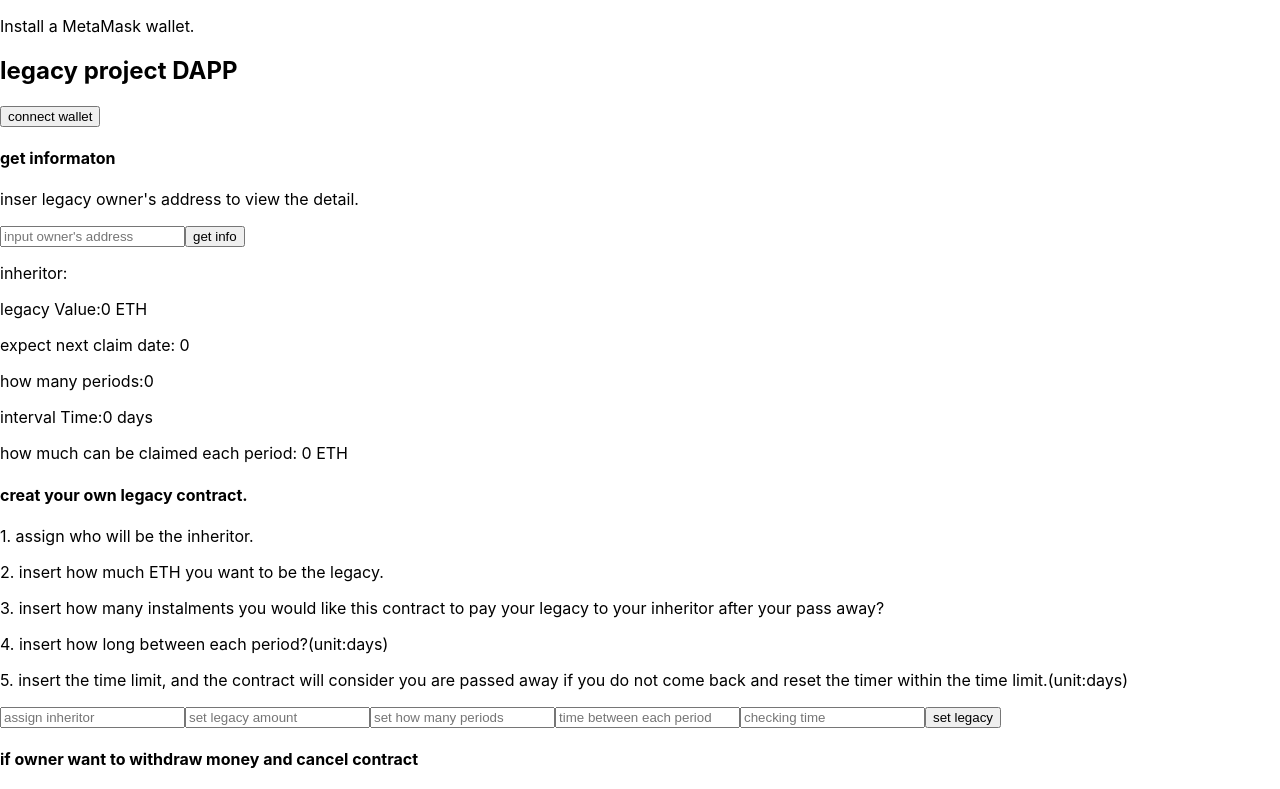
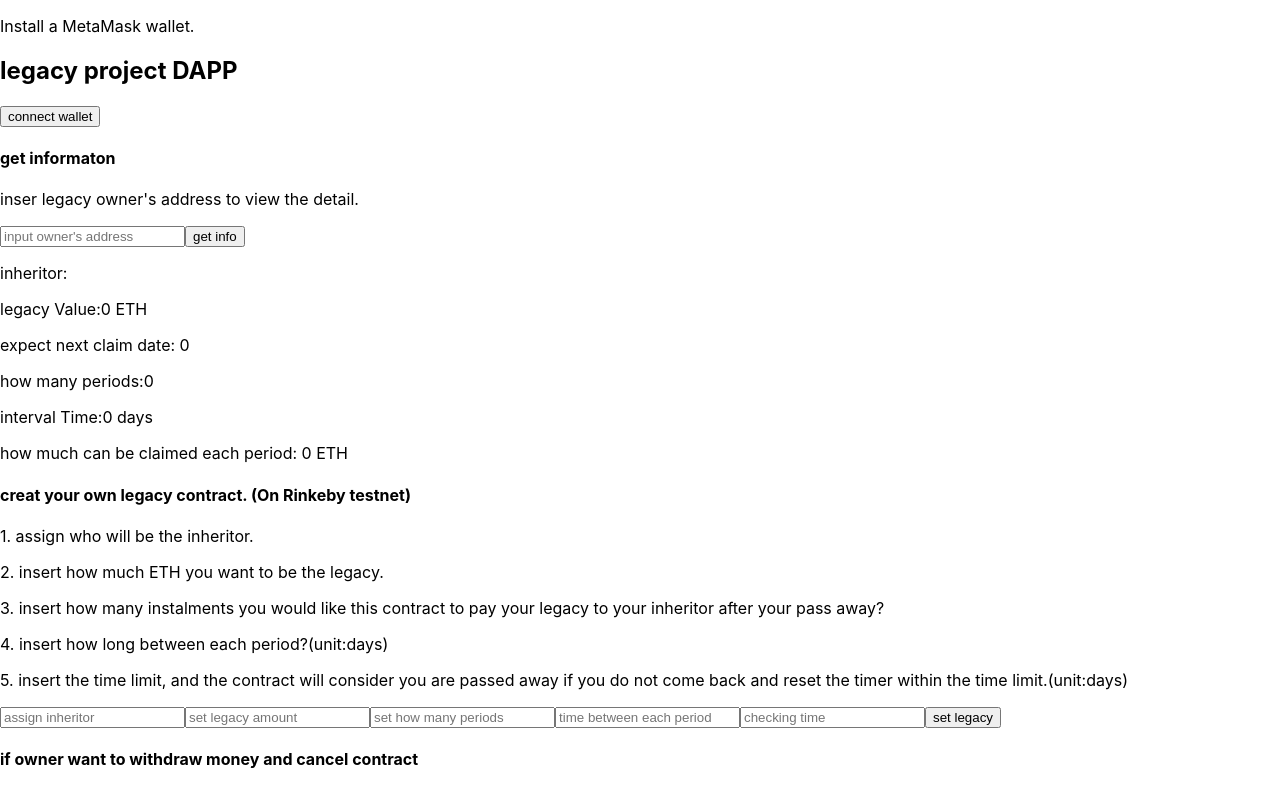
Before and after one commit to salmonfat/legacy-project, a React (Create React App) app: page / in a window 1280 px wide. Shown: the top 789 px of the page. Built offline with nearby package versions, Linux system fonts and the light colour scheme.

Commit message:
mention it's on rinkeby testnet

```diff
--- a/src/App.js
+++ b/src/App.js
@@ -179,7 +179,7 @@ function App() {
           <p>how much can be claimed each period: {amountPerPeriod} ETH</p>
       </div>
       <div>
-          <h4>creat your own legacy contract.</h4>
+          <h4>creat your own legacy contract. (On Rinkeby testnet)</h4>
           <p>1. assign who will be the inheritor.</p>
           <p>2. insert how much ETH you want to be the legacy.</p>
           <p>3. insert how many instalments you would like this contract to pay your legacy to your inheritor after your pass away?</p>
```
